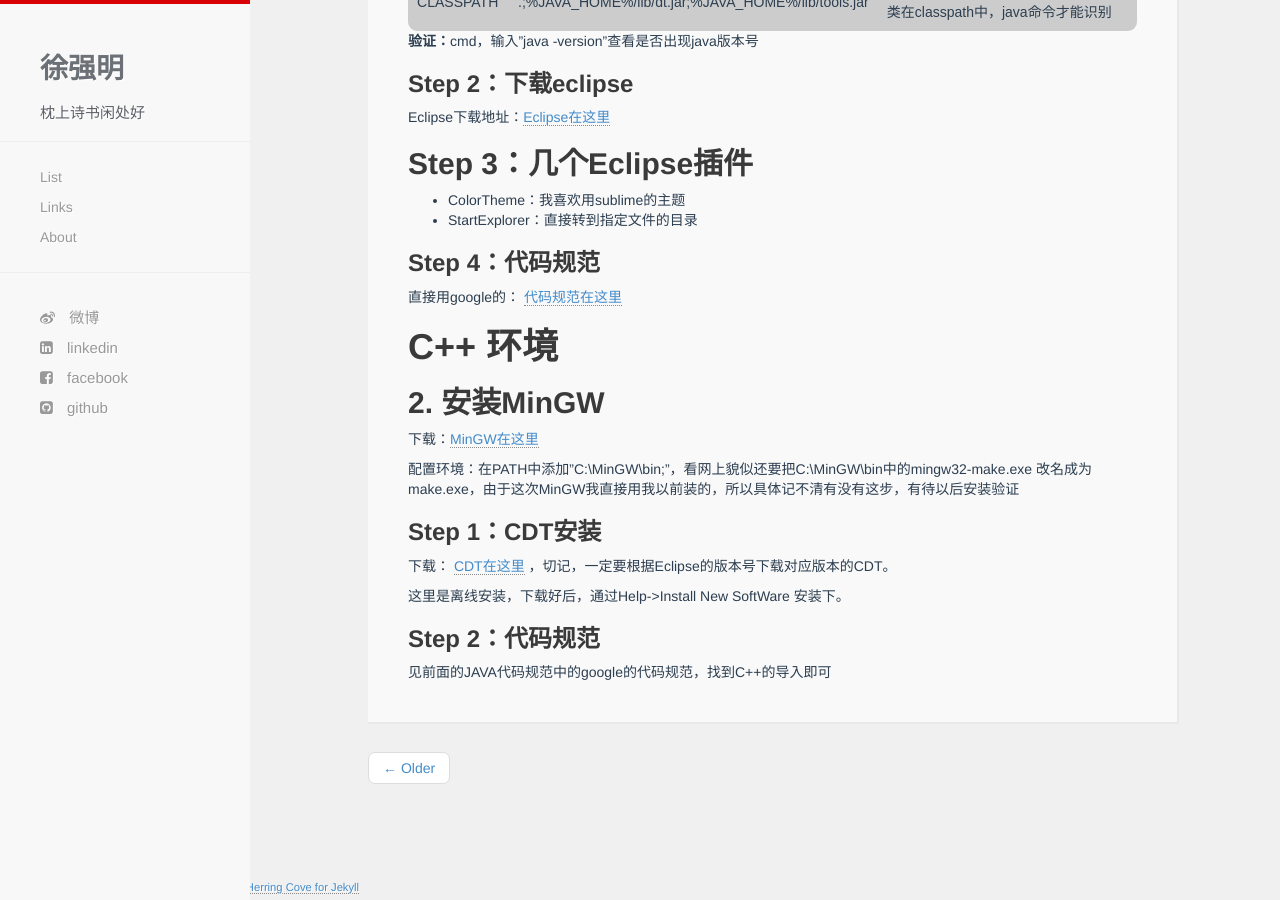
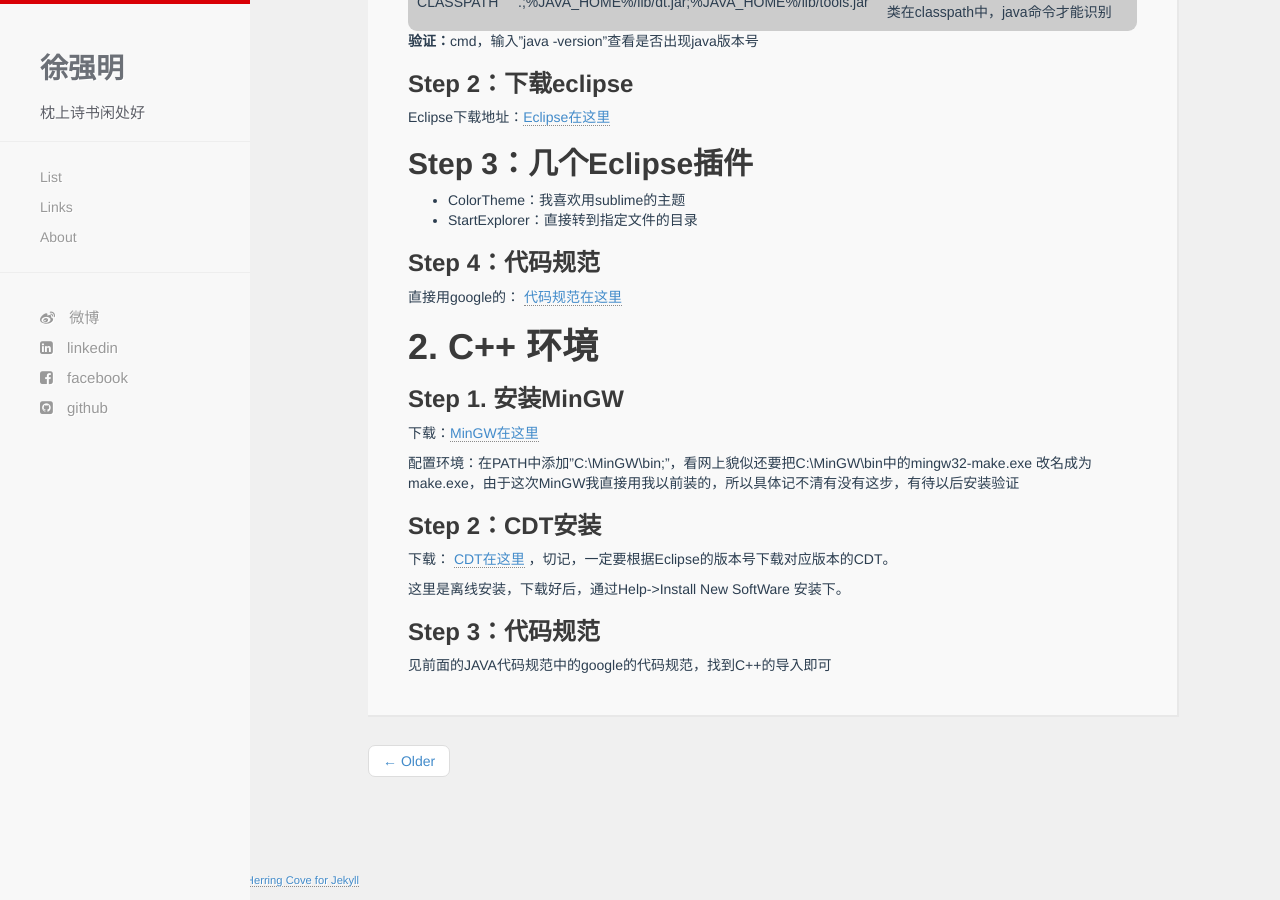
Before and after one commit to xuqiangm/xuqiangm.github.io, a Jekyll site: the page built from _posts/2016-12-12-eclipse.md, in a window 1280 px wide and 900 px high, scrolled down 548 px. Built offline with Jekyll 4.4.1, drawn with Linux system fonts in a browser that asks for light colours; nearby versions of some CDN libraries; Markdown is read by kramdown in place of the engine named in the settings; comment, search, counter and statistics services are not loaded.

Commit message:
修改序号

```diff
--- a/_posts/2016-12-12-eclipse.md
+++ b/_posts/2016-12-12-eclipse.md
@@ -43,17 +43,17 @@ Eclipse下载地址：[Eclipse在这里](https://eclipse.org/)
 ### Step 4：代码规范
 直接用google的： [代码规范在这里](https://github.com/google/styleguide)
 
-# C++ 环境
+# 2. C++ 环境
 
-## 2. 安装MinGW
+### Step 1. 安装MinGW
 下载：[MinGW在这里](http://www.mingw.org/)
 
 配置环境：在PATH中添加"C:\MinGW\bin;"，看网上貌似还要把C:\MinGW\bin中的mingw32-make.exe 改名成为 make.exe，由于这次MinGW我直接用我以前装的，所以具体记不清有没有这步，有待以后安装验证
 
-### Step 1：CDT安装
+### Step 2：CDT安装
 下载： [CDT在这里](http://www.eclipse.org/cdt/downloads.php) ，切记，一定要根据Eclipse的版本号下载对应版本的CDT。
 
 这里是离线安装，下载好后，通过Help->Install New SoftWare 安装下。
 
-### Step 2：代码规范
+### Step 3：代码规范
 见前面的JAVA代码规范中的google的代码规范，找到C++的导入即可
```
